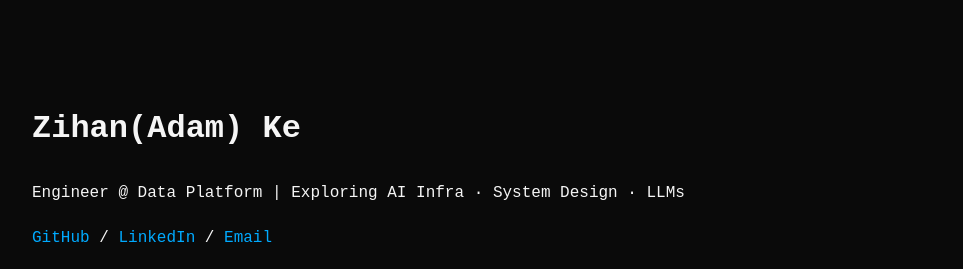
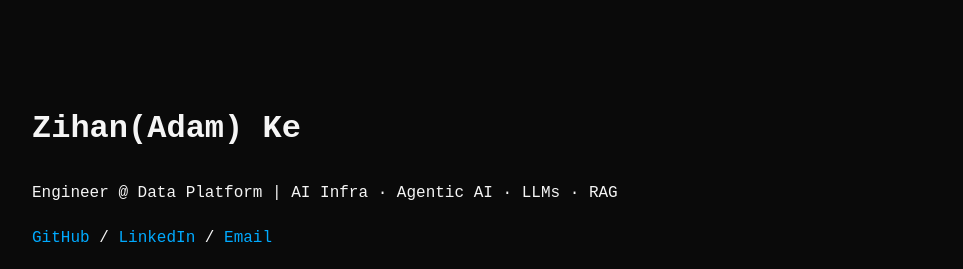
Before and after one commit to Adamkzh/Adamkzh.github.io, a plain HTML site: page index.html in a window 1280 px wide. Shown: the top 269 px of the page, without its empty margins (158-1121 px from the left). Drawn offline with Linux system fonts and the light colour scheme.

Commit message:
Update index.html

```diff
--- a/index.html
+++ b/index.html
@@ -47,7 +47,7 @@
 <body>
   <div class="container">
     <h1>Zihan(Adam) Ke</h1>
-    <p>Engineer @ Data Platform | Exploring AI Infra · System Design · LLMs</p>
+    <p>Engineer @ Data Platform | AI Infra · Agentic AI · LLMs · RAG </p>
     <p>
       <a href="https://github.com/Adamkzh" target="_blank">GitHub</a> /
       <a href="https://www.linkedin.com/in/zihanke/" target="_blank">LinkedIn</a> /
```
